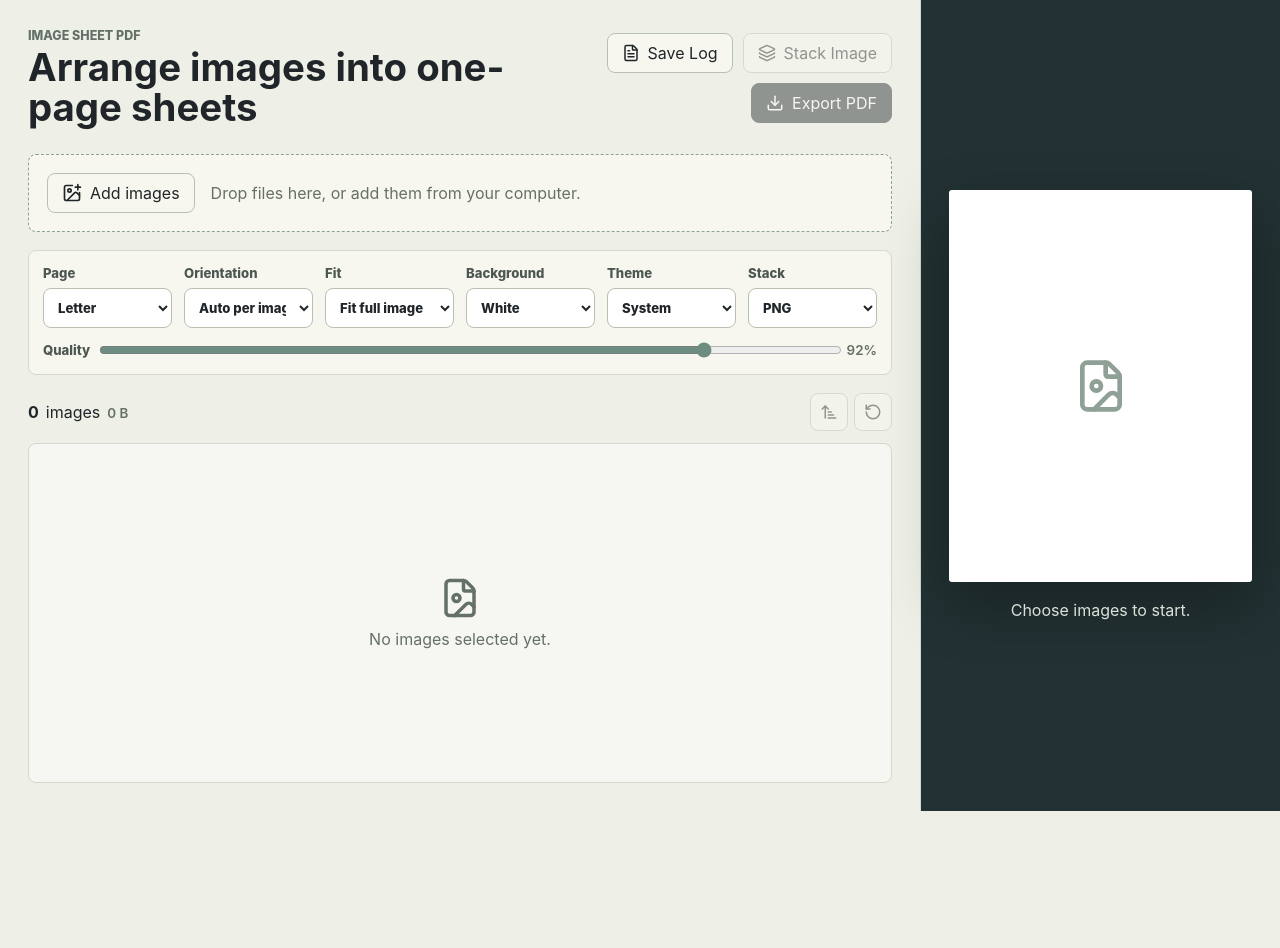
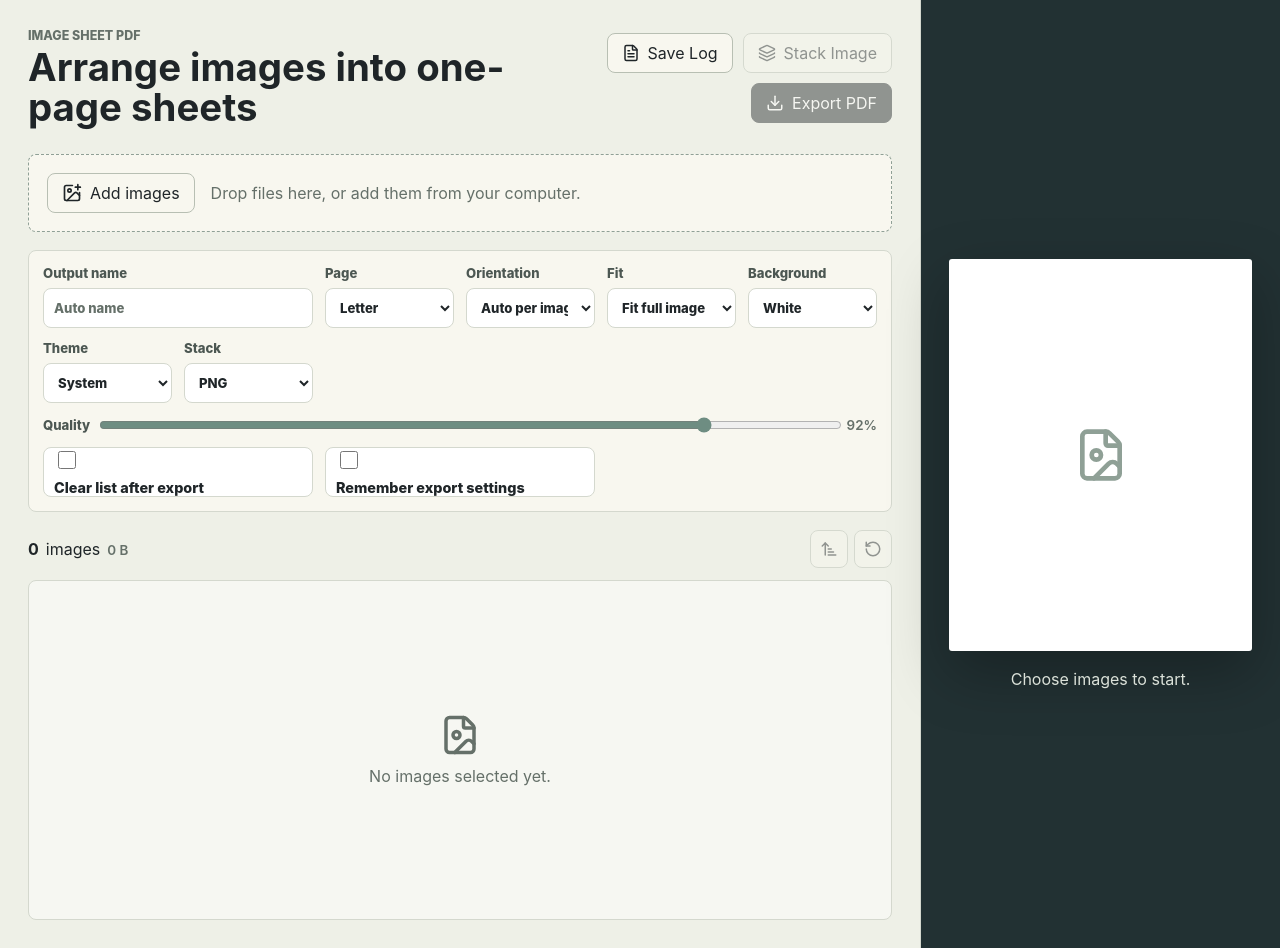
Before and after one commit to TurddleEyes/image-sheet-pdf, a React (Vite) app: page / in a window 1280 px wide. Before the commit the page ends 811 px from the top, so only its background shows below. Built offline with nearby package versions, Linux system fonts and the light colour scheme.

Commit message:
Add export naming and save options

```diff
--- a/package.json
+++ b/package.json
@@ -1,6 +1,6 @@
 {
   "name": "image-sheet-pdf",
-  "version": "0.1.9",
+  "version": "0.1.10",
   "description": "Arrange images, export one-page PDFs, and stack ordered images into tall PNG or JPEG files.",
   "author": "Codex",
   "private": false,
--- a/src/main.tsx
+++ b/src/main.tsx
@@ -31,6 +31,10 @@ declare global {
             filename: string;
             mimeType: string;
           }) => Promise<{ sessionId: string }>;
+          beginPickedFile?: (options: {
+            filename: string;
+            mimeType: string;
+          }) => Promise<{ sessionId: string }>;
           appendFileChunk?: (options: {
             sessionId: string;
             base64Data: string;
@@ -48,6 +52,7 @@ declare global {
           beginStack: (options: {
             filename: string;
             background: "white" | "black";
+            destination?: SaveDestination;
           }) => Promise<{ sessionId: string }>;
           beginImage: (options: { sessionId: string; name: string }) => Promise<void>;
           appendImageChunk: (options: {
@@ -70,6 +75,7 @@ type Orientation = "portrait" | "landscape" | "auto";
 type FitMode = "contain" | "cover";
 type StackFormat = "png" | "jpeg";
 type ThemeMode = "system" | "light" | "dark";
+type SaveDestination = "downloads" | "ask";
 
 type SheetImage = {
   id: string;
@@ -89,6 +95,9 @@ type PdfSettings = {
   background: "white" | "black";
   stackFormat: StackFormat;
   quality: number;
+  outputName: string;
+  saveDestination: SaveDestination;
+  clearAfterExport: boolean;
 };
 
 const initialSettings: PdfSettings = {
@@ -97,7 +106,10 @@ const initialSettings: PdfSettings = {
   fit: "contain",
   background: "white",
   stackFormat: "png",
-  quality: 0.92
+  quality: 0.92,
+  outputName: "",
+  saveDestination: "downloads",
+  clearAfterExport: false
 };
 
 const pageFormats: Record<PageSize, { portrait: [number, number]; label: string }> = {
@@ -109,10 +121,15 @@ const releasesUrl = "https://github.com/TurddleEyes/image-sheet-pdf/releases/lat
 const latestReleaseApiUrl = "https://api.github.com/repos/TurddleEyes/image-sheet-pdf/releases/latest";
 const localLogKey = "image-sheet-pdf-client-log";
 const themeModeKey = "image-sheet-pdf-theme-mode";
+const rememberSettingsKey = "image-sheet-pdf-remember-settings";
+const exportSettingsKey = "image-sheet-pdf-export-settings";
 
 function App() {
   const [images, setImages] = useState<SheetImage[]>([]);
-  const [settings, setSettings] = useState<PdfSettings>(initialSettings);
+  const [rememberSettings, setRememberSettings] = useState(() => readRememberSettingsPreference());
+  const [settings, setSettings] = useState<PdfSettings>(() =>
+    readSavedExportSettings(readRememberSettingsPreference())
+  );
   const [themeMode, setThemeMode] = useState<ThemeMode>(() => readThemeModePreference());
   const [draggedId, setDraggedId] = useState<string | null>(null);
   const [exportState, setExportState] = useState<"idle" | "pdf" | "stack">("idle");
@@ -149,6 +166,15 @@ function App() {
     media.addEventListener("change", handleSystemThemeChange);
     return () => media.removeEventListener("change", handleSystemThemeChange);
   }, [themeMode]);
+
+  useEffect(() => {
+    saveRememberSettingsPreference(rememberSettings);
+    if (rememberSettings) {
+      saveExportSettings(settings);
+    } else {
+      clearSavedExportSettings();
+    }
+  }, [rememberSettings, settings]);
 
   useEffect(() => {
     if (!isAndroidApp()) {
@@ -302,6 +328,21 @@ function App() {
     setStatus("Image list cleared.");
   }
 
+  function clearExportedImages() {
+    images.forEach(releaseImageUrls);
+    setImages([]);
+  }
+
+  function finishExport(message: string) {
+    if (settings.clearAfterExport) {
+      clearExportedImages();
+      setStatus(`${message} Image list cleared.`);
+      return;
+    }
+
+    setStatus(message);
+  }
+
   function pageDimensions(image?: SheetImage): { width: number; height: number; orientation: "p" | "l" } {
     const base = pageFormats[settings.pageSize].portrait;
     const explicit =
@@ -360,8 +401,13 @@ function App() {
         setStatus(`Added page ${index + 1} of ${images.length}.`);
       }
 
-      await downloadBlob(pdf.output("blob"), `image-sheets-${dateStamp()}.pdf`, "application/pdf");
-      setStatus(`Exported ${images.length} page${images.length === 1 ? "" : "s"} as a PDF.`);
+      await downloadBlob(
+        pdf.output("blob"),
+        outputFilename(settings.outputName, "image-sheets", "pdf"),
+        "application/pdf",
+        settings.saveDestination
+      );
+      finishExport(`Exported ${images.length} page${images.length === 1 ? "" : "s"} as a PDF.`);
       void recordAppLog("info", "PDF export complete.");
     } catch (error) {
       console.error(error);
@@ -389,7 +435,7 @@ function App() {
           settings.stackFormat === "jpeg"
             ? " Android used PNG because this stack may be taller than normal JPEG supports."
             : "";
-        setStatus(
+        finishExport(
           `Exported a ${result.width} x ${result.height} stacked ${result.format.toUpperCase()}.${pngNote}`
         );
         void recordAppLog(
@@ -402,7 +448,7 @@ function App() {
       if (!isAndroidApp()) {
         try {
           const result = await exportStackedRaster();
-          setStatus(
+          finishExport(
             `Exported a ${result.width} x ${result.height} stacked ${result.format.toUpperCase()}.`
           );
           void recordAppLog("info", `Stack raster export complete. ${result.width}x${result.height}`);
@@ -449,8 +495,13 @@ function App() {
       });
 
       const blob = await canvasToBlob(canvas);
-      await downloadBlob(blob, `stacked-images-${dateStamp()}.png`, "image/png");
-      setStatus(`Exported a ${width} x ${height} stacked PNG.`);
+      await downloadBlob(
+        blob,
+        outputFilename(settings.outputName, "stacked-images", "png"),
+        "image/png",
+        settings.saveDestination
+      );
+      finishExport(`Exported a ${width} x ${height} stacked PNG.`);
       void recordAppLog("info", `Stack browser export complete. ${width}x${height}`);
     } catch (error) {
       console.error(error);
@@ -495,10 +546,11 @@ function App() {
 
     await downloadBlob(
       new Blob([svg], { type: "image/svg+xml;charset=utf-8" }),
-      `stacked-images-${dateStamp()}.svg`,
-      "image/svg+xml"
+      outputFilename(settings.outputName, "stacked-images", "svg"),
+      "image/svg+xml",
+      settings.saveDestination
     );
-    setStatus(`Canvas limit avoided: exported a ${width} x ${height} stacked SVG.`);
+    finishExport(`Canvas limit avoided: exported a ${width} x ${height} stacked SVG.`);
     void recordAppLog("info", `Stack SVG export complete. ${width}x${height}`);
   }
 
@@ -522,7 +574,12 @@ function App() {
     const width = response.headers.get("X-Stacked-Width") ?? "?";
     const height = response.headers.get("X-Stacked-Height") ?? "?";
     const extension = settings.stackFormat === "jpeg" ? "jpg" : "png";
-    await downloadBlob(blob, `stacked-images-${dateStamp()}.${extension}`, blob.type);
+    await downloadBlob(
+      blob,
+      outputFilename(settings.outputName, "stacked-images", extension),
+      blob.type,
+      settings.saveDestination
+    );
 
     return { width, height, format: settings.stackFormat };
   }
@@ -540,10 +597,11 @@ function App() {
       );
     }
 
-    const filename = `stacked-images-${dateStamp()}.png`;
+    const filename = outputFilename(settings.outputName, "stacked-images", "png");
     const session = await nativeStacker.beginStack({
       filename,
-      background: settings.background
+      background: settings.background,
+      destination: settings.saveDestination
     });
     const chunkSize = 256 * 1024;
 
@@ -584,7 +642,11 @@ function App() {
         await nativeStacker.finishImage({ sessionId: session.sessionId });
       }
 
-      setStatus("Writing the stacked PNG to Downloads...");
+      setStatus(
+        settings.saveDestination === "ask"
+          ? "Writing the stacked PNG..."
+          : "Writing the stacked PNG to Downloads..."
+      );
       return await nativeStacker.finishStack({ sessionId: session.sessionId });
     } catch (error) {
       await nativeStacker.abortStack({ sessionId: session.sessionId }).catch(() => undefined);
@@ -673,6 +735,35 @@ function App() {
         </section>
 
         <section className="controls" aria-label="PDF settings">
+          <label className="filenameControl">
+            Output name
+            <input
+              type="text"
+              inputMode="text"
+              value={settings.outputName}
+              placeholder="Auto name"
+              onChange={(event) =>
+                setSettings((current) => ({ ...current, outputName: event.target.value }))
+              }
+            />
+          </label>
+          {isAndroidApp() ? (
+            <label>
+              Save to
+              <select
+                value={settings.saveDestination}
+                onChange={(event) =>
+                  setSettings((current) => ({
+                    ...current,
+                    saveDestination: event.target.value as SaveDestination
+                  }))
+                }
+              >
+                <option value="downloads">Downloads</option>
+                <option value="ask">Ask each time</option>
+              </select>
+            </label>
+          ) : null}
           <label>
             Page
             <select
@@ -770,6 +861,27 @@ function App() {
               }
             />
             <span>{Math.round(settings.quality * 100)}%</span>
+          </label>
+          <label className="toggleControl">
+            <input
+              type="checkbox"
+              checked={settings.clearAfterExport}
+              onChange={(event) =>
+                setSettings((current) => ({
+                  ...current,
+                  clearAfterExport: event.target.checked
+                }))
+              }
+            />
+            <span>Clear list after export</span>
+          </label>
+          <label className="toggleControl">
+            <input
+              type="checkbox"
+              checked={rememberSettings}
+              onChange={(event) => setRememberSettings(event.target.checked)}
+            />
+            <span>Remember export settings</span>
           </label>
         </section>
 
@@ -989,16 +1101,22 @@ function escapeXml(value: string) {
     .replaceAll(">", "&gt;");
 }
 
-async function downloadBlob(blob: Blob, filename: string, fallbackMimeType = "application/octet-stream") {
+async function downloadBlob(
+  blob: Blob,
+  filename: string,
+  fallbackMimeType = "application/octet-stream",
+  destination: SaveDestination = "downloads"
+) {
   const nativeSaver = window.Capacitor?.Plugins?.DownloadSaver;
   if (window.Capacitor?.getPlatform?.() === "android" && nativeSaver) {
     if (
       nativeSaver.beginFile &&
+      nativeSaver.beginPickedFile &&
       nativeSaver.appendFileChunk &&
       nativeSaver.finishFile &&
       nativeSaver.abortFile
     ) {
-      await downloadBlobInChunks(nativeSaver, blob, filename, fallbackMimeType);
+      await downloadBlobInChunks(nativeSaver, blob, filename, fallbackMimeType, destination);
       return;
     }
 
@@ -1024,10 +1142,12 @@ async function downloadBlobInChunks(
   nativeSaver: NonNullable<NonNullable<Window["Capacitor"]>["Plugins"]>["DownloadSaver"],
   blob: Blob,
   filename: string,
-  fallbackMimeType: string
+  fallbackMimeType: string,
+  destination: SaveDestination
 ) {
   if (
     !nativeSaver?.beginFile ||
+    !nativeSaver.beginPickedFile ||
     !nativeSaver.appendFileChunk ||
     !nativeSaver.finishFile ||
     !nativeSaver.abortFile
@@ -1035,7 +1155,8 @@ async function downloadBlobInChunks(
     throw new Error("Chunked Android saver is unavailable.");
   }
 
-  const session = await nativeSaver.beginFile({
+  const sessionStarter = destination === "ask" ? nativeSaver.beginPickedFile : nativeSaver.beginFile;
+  const session = await sessionStarter({
     filename,
     mimeType: blob.type || fallbackMimeType
   });
@@ -1122,8 +1243,108 @@ function dateStamp() {
   ).padStart(2, "0")}`;
 }
 
+function outputFilename(outputName: string, fallbackStem: string, extension: string) {
+  const cleanExtension = extension.replace(/^\.+/, "") || "bin";
+  const cleaned = sanitizeFilenameStem(outputName);
+  const stem = cleaned || `${fallbackStem}-${dateStamp()}`;
+  return `${stem}.${cleanExtension}`;
+}
+
+function sanitizeFilenameStem(value: string) {
+  return value
+    .replace(/\.[A-Za-z0-9]{1,8}$/u, "")
+    .replace(/[<>:"/\\|?*\u0000-\u001F]/gu, " ")
+    .replace(/\s+/gu, " ")
+    .trim()
+    .slice(0, 80);
+}
+
 function isAndroidApp() {
   return window.Capacitor?.getPlatform?.() === "android";
+}
+
+function readRememberSettingsPreference() {
+  try {
+    return localStorage.getItem(rememberSettingsKey) === "true";
+  } catch {
+    return false;
+  }
+}
+
+function saveRememberSettingsPreference(rememberSettings: boolean) {
+  try {
+    localStorage.setItem(rememberSettingsKey, String(rememberSettings));
+  } catch {
+    // Remembering settings is optional.
+  }
+}
+
+function readSavedExportSettings(rememberSettings: boolean): PdfSettings {
+  if (!rememberSettings) {
+    return initialSettings;
+  }
+
+  try {
+    const saved = localStorage.getItem(exportSettingsKey);
+    if (!saved) {
+      return initialSettings;
+    }
+
+    const parsed = JSON.parse(saved) as Partial<PdfSettings>;
+    return normalizeSettings(parsed);
+  } catch {
+    return initialSettings;
+  }
+}
+
+function saveExportSettings(settings: PdfSettings) {
+  try {
+    localStorage.setItem(exportSettingsKey, JSON.stringify(settings));
+  } catch {
+    // Export settings can still be changed for the current session.
+  }
+}
+
+function clearSavedExportSettings() {
+  try {
+    localStorage.removeItem(exportSettingsKey);
+  } catch {
+    // Ignore storage failures.
+  }
+}
+
+function normalizeSettings(settings: Partial<PdfSettings>): PdfSettings {
+  return {
+    pageSize: settings.pageSize === "a4" || settings.pageSize === "letter" ? settings.pageSize : initialSettings.pageSize,
+    orientation:
+      settings.orientation === "portrait" ||
+      settings.orientation === "landscape" ||
+      settings.orientation === "auto"
+        ? settings.orientation
+        : initialSettings.orientation,
+    fit: settings.fit === "cover" || settings.fit === "contain" ? settings.fit : initialSettings.fit,
+    background:
+      settings.background === "black" || settings.background === "white"
+        ? settings.background
+        : initialSettings.background,
+    stackFormat:
+      settings.stackFormat === "jpeg" || settings.stackFormat === "png"
+        ? settings.stackFormat
+        : initialSettings.stackFormat,
+    quality:
+      typeof settings.quality === "number" && Number.isFinite(settings.quality)
+        ? Math.min(1, Math.max(0.55, settings.quality))
+        : initialSettings.quality,
+    outputName: typeof settings.outputName === "string" ? settings.outputName : initialSettings.outputName,
+    saveDestination:
+      settings.saveDestination === "ask" || settings.saveDestination === "downloads"
+        ? settings.saveDestination
+        : initialSettings.saveDestination,
+    clearAfterExport:
+      typeof settings.clearAfterExport === "boolean"
+        ? settings.clearAfterExport
+        : initialSettings.clearAfterExport
+  };
 }
 
 function readThemeModePreference(): ThemeMode {
--- a/src/styles.css
+++ b/src/styles.css
@@ -223,18 +223,26 @@ h1 {
 }
 
 select,
-input[type="range"] {
+input[type="range"],
+input[type="checkbox"],
+input[type="text"] {
   width: 100%;
   accent-color: var(--accent);
 }
 
-select {
+select,
+input[type="text"] {
   min-width: 0;
   min-height: 40px;
   border-radius: 8px;
   padding: 0 10px;
+  border: 1px solid var(--border);
   color: var(--text);
   background: var(--surface);
+}
+
+input[type="text"]::placeholder {
+  color: var(--muted);
 }
 
 .controls span,
@@ -251,12 +259,42 @@ select {
   column-gap: 12px;
 }
 
+.filenameControl {
+  grid-column: span 2;
+}
+
 .qualityControl input {
   grid-column: 2;
 }
 
 .qualityControl span {
   grid-column: 3;
+}
+
+.toggleControl {
+  grid-column: span 2;
+  display: flex;
+  align-items: center;
+  gap: 10px;
+  min-height: 42px;
+  padding: 0 10px;
+  border: 1px solid var(--border);
+  border-radius: 8px;
+  background: var(--surface);
+}
+
+.toggleControl input {
+  flex: 0 0 18px;
+  width: 18px;
+  height: 18px;
+}
+
+.toggleControl span {
+  min-width: 0;
+  color: var(--text);
+  font-size: 0.9rem;
+  font-weight: 800;
+  line-height: 1.2;
 }
 
 .listbar {
@@ -484,7 +522,8 @@ select {
     font-size: 0.76rem;
   }
 
-  select {
+  select,
+  input[type="text"] {
     min-height: 44px;
     padding: 0 8px;
     font-size: 0.92rem;
@@ -512,4 +551,9 @@ select {
   .controls {
     grid-template-columns: 1fr;
   }
+
+  .filenameControl,
+  .toggleControl {
+    grid-column: 1 / -1;
+  }
 }
```
Also changed, not shown: electron/main.mjs (+17 -1 lines), 4 other files (tests, documents, lock files or other folders).
